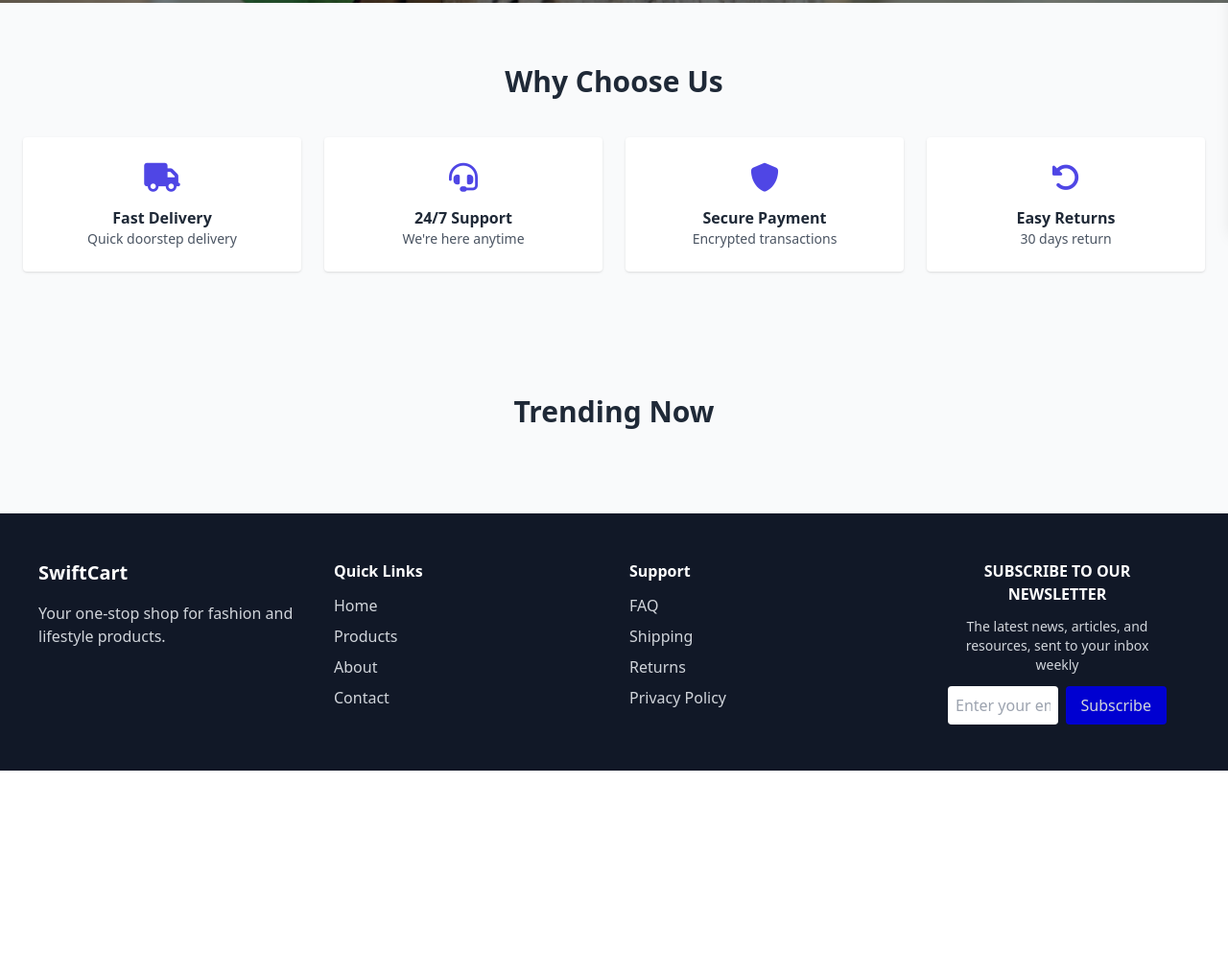
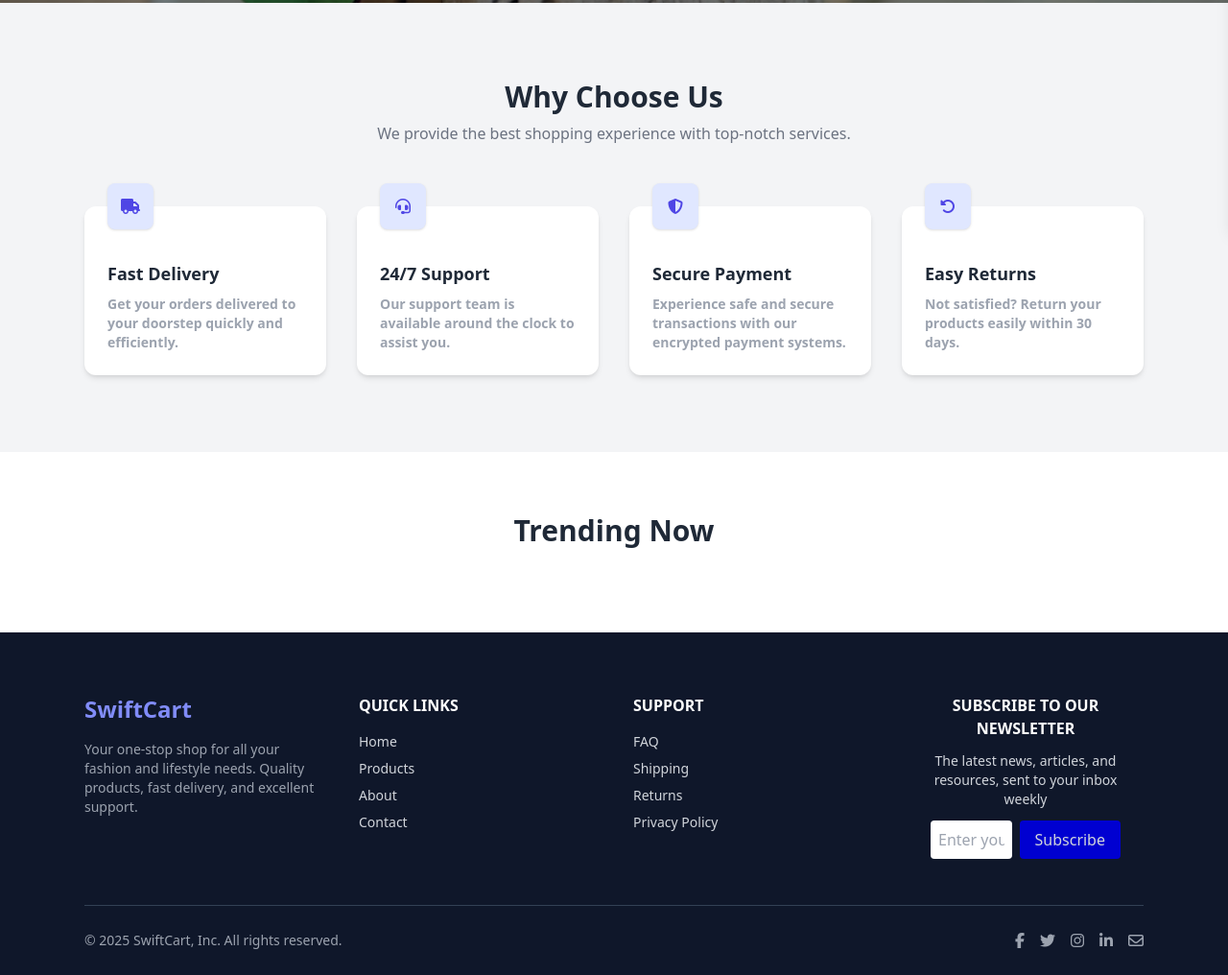
Before and after one commit to Tanvin-Chowdhury/swiftCart, a website: page index.html in a window 1280 px wide. Shown: the part 561-1577 px from the top of the page at 96% size. Before the commit the page ends 1364 px from the top, so only its background shows below. Drawn offline with nearby package versions, Linux system fonts and the light colour scheme; no server answers.

Commit message:
complete

```diff
--- a/index.html
+++ b/index.html
@@ -54,42 +54,86 @@
     </div>
   </section>
 
-  <!-- WHY CHOOSE US -->
-  <section class="py-16 text-center">
-  <h2 class="text-3xl font-bold mb-10">Why Choose Us</h2>
+  <section class="bg-gray-100 py-20">
+  <div class="max-w-6xl mx-auto px-6">
 
-  <div class="container mx-auto grid md:grid-cols-4 gap-6 px-6">
-
-    <div class="bg-white p-6 shadow rounded">
-      <i class="fa-solid fa-truck text-3xl text-indigo-600 mb-3"></i>
-      <h3 class="font-bold">Fast Delivery</h3>
-      <p class="text-sm text-gray-600">Quick doorstep delivery</p>
+    <!-- Title -->
+    <div class="text-center">
+      <h2 class="text-3xl font-bold text-gray-800">Why Choose Us</h2>
+      <p class="text-gray-500 mt-2">
+        We provide the best shopping experience with top-notch services.
+      </p>
     </div>
 
-    <div class="bg-white p-6 shadow rounded">
-      <i class="fa-solid fa-headset text-3xl text-indigo-600 mb-3"></i>
-      <h3 class="font-bold">24/7 Support</h3>
-      <p class="text-sm text-gray-600">We're here anytime</p>
+    <!-- Cards -->
+    <div class="grid grid-cols-1 md:grid-cols-2 lg:grid-cols-4 gap-8 mt-16">
+
+      <!-- Card -->
+      <div class="relative bg-white rounded-xl shadow-md pt-14 pb-6 px-6">
+        <div class="absolute -top-6 left-6
+                    bg-indigo-100 text-indigo-600
+                    w-12 h-12 flex items-center justify-center
+                    rounded-lg shadow">
+          <i class="fas fa-truck"></i>
         </div>
 
-    <div class="bg-white p-6 shadow rounded">
-      <i class="fa-solid fa-shield text-3xl text-indigo-600 mb-3"></i>
-      <h3 class="font-bold">Secure Payment</h3>
-      <p class="text-sm text-gray-600">Encrypted transactions</p>
+        <h3 class="font-semibold text-lg">Fast Delivery</h3>
+        <p class="text-gray-400 font-semibold text-sm mt-2">
+          Get your orders delivered to your doorstep quickly and efficiently.
+        </p>
       </div>
 
-    <div class="bg-white p-6 shadow rounded">
-      <i class="fa-solid fa-rotate-left text-3xl text-indigo-600 mb-3"></i>
-      <h3 class="font-bold">Easy Returns</h3>
-      <p class="text-sm text-gray-600">30 days return</p>
+      <!-- Card 2 -->
+      <div class="relative bg-white rounded-xl shadow-md pt-14 pb-6 px-6">
+        <div class="absolute -top-6 left-6
+                    bg-indigo-100 text-indigo-600
+                    w-12 h-12 flex items-center justify-center
+                    rounded-lg shadow">
+          <i class="fas fa-headset"></i>
+        </div>
+
+        <h3 class="font-semibold text-lg">24/7 Support</h3>
+        <p class="text-gray-400 font-semibold text-sm mt-2">
+          Our support team is available around the clock to assist you.
+        </p>
+      </div>
+
+      <!-- Card 3 -->
+      <div class="relative bg-white rounded-xl shadow-md pt-14 pb-6 px-6">
+        <div class="absolute -top-6 left-6
+                    bg-indigo-100 text-indigo-600
+                    w-12 h-12 flex items-center justify-center
+                    rounded-lg shadow">
+          <i class="fas fa-shield-alt"></i>
+        </div>
+
+        <h3 class="font-semibold text-lg">Secure Payment</h3>
+        <p class="text-gray-400 font-semibold text-sm mt-2">
+          Experience safe and secure transactions with our encrypted payment systems.
+        </p>
+      </div>
+
+      <!-- Card 4 -->
+      <div class="relative bg-white rounded-xl shadow-md pt-14 pb-6 px-6">
+        <div class="absolute -top-6 left-6
+                    bg-indigo-100 text-indigo-600
+                    w-12 h-12 flex items-center justify-center
+                    rounded-lg shadow">
+          <i class="fas fa-rotate-left"></i>
+        </div>
+
+        <h3 class="font-semibold text-lg">Easy Returns</h3>
+        <p class="text-gray-400 font-semibold text-sm mt-2">
+          Not satisfied? Return your products easily within 30 days.
+        </p>
       </div>
 
     </div>
+  </div>
 </section>
 
-
   <!-- TRENDING -->
-  <section class="py-16">
+  <section class="py-16 bg-white">
     <div class="container mx-auto px-6">
       <h2 class="text-3xl font-bold text-center mb-6">Trending Now</h2>
       <div id="trendingGrid"
@@ -147,34 +191,44 @@
 
 
 <!-- Footer -->
-  <footer class="bg-gray-900 text-gray-300 py-12 px-10">
-    <div class="grid md:grid-cols-4 gap-8">
+<footer class="bg-slate-900 text-gray-300 pt-16 pb-6">
+  <div class="max-w-6xl mx-auto px-6">
 
+    <!-- Top Grid -->
+    <div class="grid grid-cols-1 md:grid-cols-2 lg:grid-cols-4 gap-10">
+
+      <!-- Brand -->
       <div>
-        <h3 class="text-xl font-bold text-white mb-4">SwiftCart</h3>
-        <p>Your one-stop shop for fashion and lifestyle products.</p>
+        <h2 class="text-2xl font-bold text-indigo-400">SwiftCart</h2>
+        <p class="mt-4 text-sm text-gray-400">
+          Your one-stop shop for all your fashion and lifestyle needs.
+          Quality products, fast delivery, and excellent support.
+        </p>
       </div>
 
+      <!-- Quick Links -->
       <div>
-        <h4 class="font-semibold text-white mb-3">Quick Links</h4>
-        <ul class="space-y-2">
-          <li><a>Home</a></li>
-          <li><a>Products</a></li>
-          <li><a>About</a></li>
-          <li><a>Contact</a></li>
+        <h3 class="font-semibold text-white mb-4">QUICK LINKS</h3>
+        <ul class="space-y-2 text-sm">
+          <li><a href="#" class="hover:text-indigo-400">Home</a></li>
+          <li><a href="#" class="hover:text-indigo-400">Products</a></li>
+          <li><a href="#" class="hover:text-indigo-400">About</a></li>
+          <li><a href="#" class="hover:text-indigo-400">Contact</a></li>
         </ul>
       </div>
 
+      <!-- Support -->
       <div>
-        <h4 class="font-semibold text-white mb-3">Support</h4>
-        <ul class="space-y-2">
-          <li><a>FAQ</a></li>
-          <li><a>Shipping</a></li>
-          <li><a>Returns</a></li>
-          <li><a>Privacy Policy</a></li>
+        <h3 class="font-semibold text-white mb-4">SUPPORT</h3>
+        <ul class="space-y-2 text-sm">
+          <li><a href="#" class="hover:text-indigo-400">FAQ</a></li>
+          <li><a href="#" class="hover:text-indigo-400">Shipping</a></li>
+          <li><a href="#" class="hover:text-indigo-400">Returns</a></li>
+          <li><a href="#" class="hover:text-indigo-400">Privacy Policy</a></li>
         </ul>
       </div>
 
+      <!-- Newsletter -->
       <div class="container mx-auto px-6 text-center">
     <h2 class="font-semibold text-white mb-3">SUBSCRIBE TO OUR NEWSLETTER</h2>
     <p class="text-sm mb-3">The latest news, articles, and resources, sent to your inbox weekly</p>
@@ -183,7 +237,31 @@
         <button class="bg-[#0000D1] px-4 py-2 rounded ml-2 hover:bg-[#2E2EFF]">Subscribe</button>
     </div>
   </div>
+
+    </div>
+
+    <!-- Divider -->
+    <div class="border-t border-slate-700 mt-12 pt-6 flex flex-col md:flex-row justify-between items-center">
+
+      <!-- Copyright -->
+      <p class="text-sm text-gray-400">
+        © 2025 SwiftCart, Inc. All rights reserved.
+      </p>
+
+      <!-- Social Icons -->
+      <div class="flex space-x-4 mt-4 md:mt-0 text-gray-400">
+        <a href="#" class="hover:text-indigo-400"><i class="fab fa-facebook-f"></i></a>
+        <a href="#" class="hover:text-indigo-400"><i class="fab fa-twitter"></i></a>
+        <a href="#" class="hover:text-indigo-400"><i class="fab fa-instagram"></i></a>
+        <a href="#" class="hover:text-indigo-400"><i class="fab fa-linkedin-in"></i></a>
+        <a href="#" class="hover:text-indigo-400"><i class="far fa-envelope"></i></a>
+      </div>
+
+    </div>
+
+  </div>
 </footer>
+
 
 <script src="app.js"></script>
 </body>
```
Lines whose indentation alone changed are shown as unchanged.
